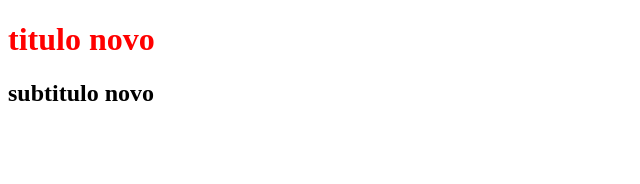
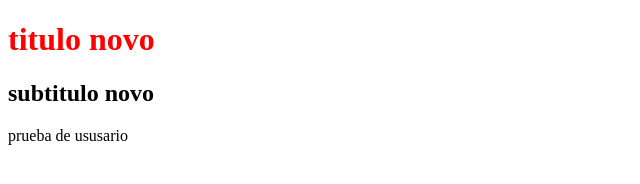
Before and after one commit to lemosdg/practica_code, a plain HTML site: page index.html in a window 1280 px wide. Shown: the whole page, without its empty margins (0-640 px from the left). Drawn offline with Linux system fonts and the light colour scheme.

Commit message:
prueba de correo

```diff
--- a/index.html
+++ b/index.html
@@ -12,5 +12,6 @@
     <h1>titulo novo</h1>
     <h2>subtitulo novo</h2>
   </header>
+  <p>prueba de ususario</p>
 </body>
 </html>
```
